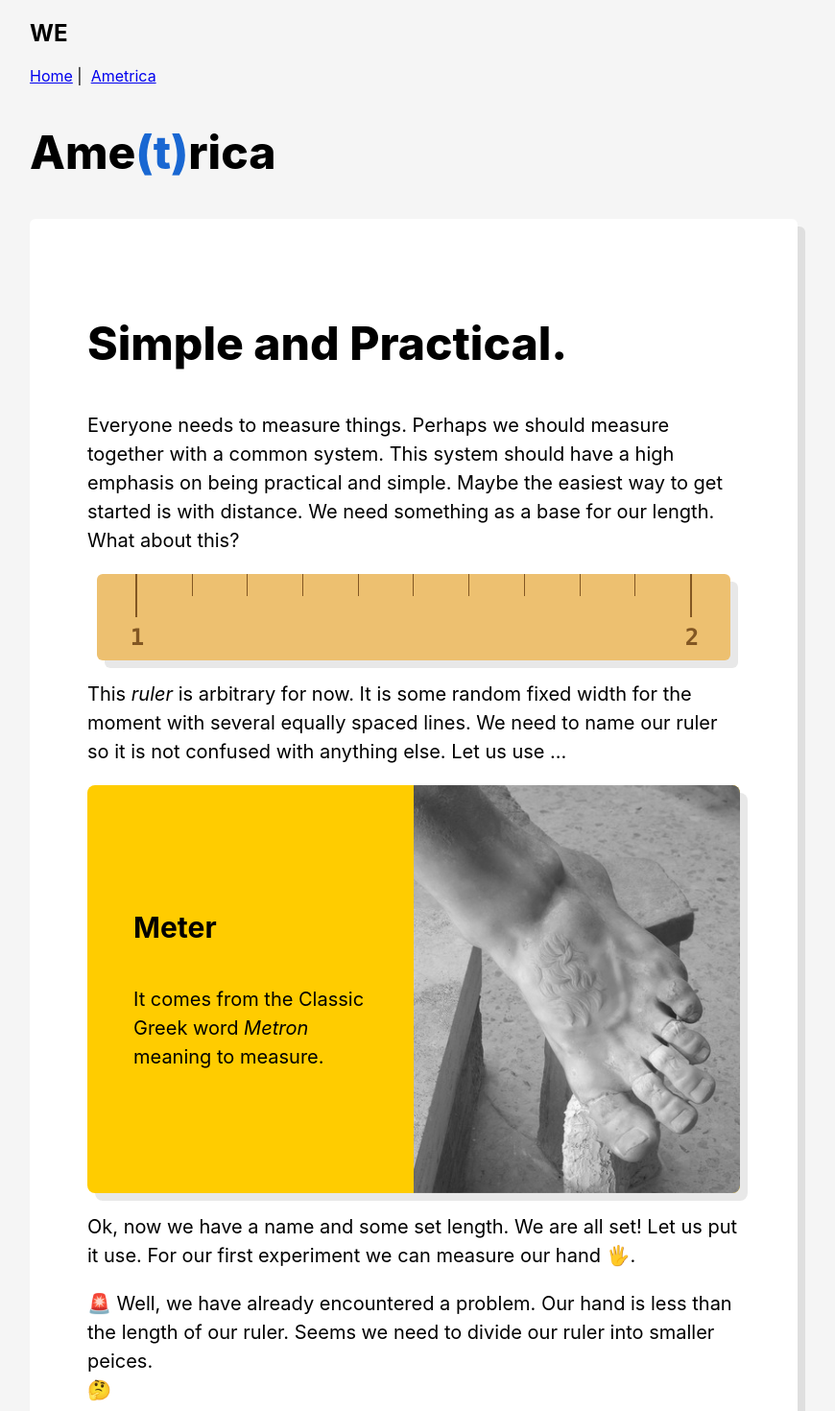
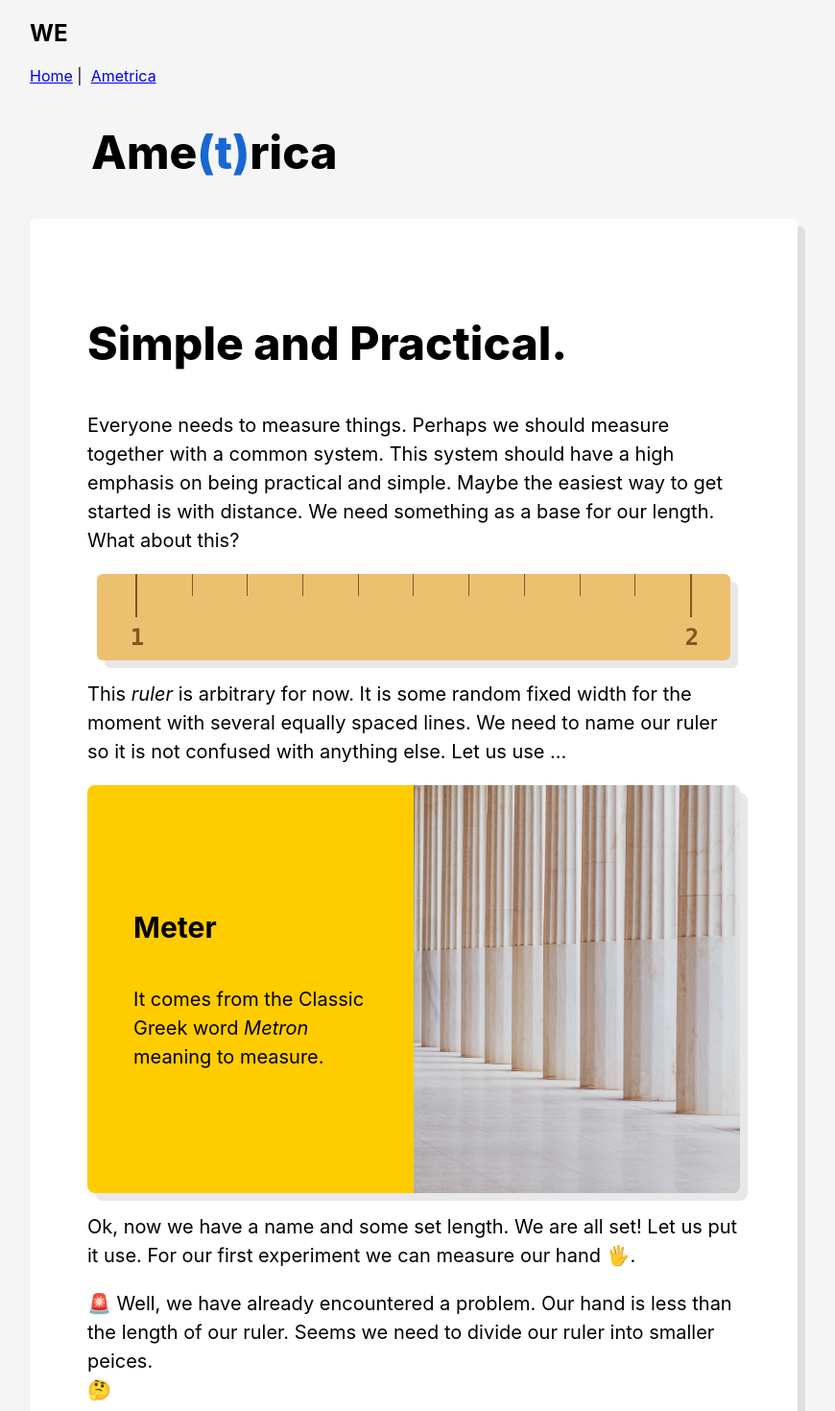
Before and after one commit to ronnross/waxeccentric, a Next.js app: page /ametrica/meter in a window 1280 px wide. Shown: the top 1470 px of the page at 96% size, without its empty margins (209-1079 px from the left). Built offline with nearby package versions, Linux system fonts and the light colour scheme.

Commit message:
New images and fixed title spacing

```diff
--- a/pages/ametrica/meter.js
+++ b/pages/ametrica/meter.js
@@ -10,7 +10,7 @@ const Meter = () => {
         <meta name="keywords" content="Meter" />
       </Head>
       <section name="meter">
-        <h1 className="Heading__title">
+        <h1 className="Heading__title pl-4">
           Ame<span className="blue">(t)</span>rica
         </h1>
         <article className="Section__article">
@@ -29,7 +29,7 @@ const Meter = () => {
             name our ruler so it is not confused with anything else. Let us use
             ...
           </p>
-          <MediaBox image="cossutius_foot.jpg">
+          <MediaBox image="laura-adai-E5ApkrnucMg-unsplash.jpg">
             <h2>Meter</h2>
             <p>
               It comes from the Classic Greek word <i>Metron</i> meaning to
@@ -88,7 +88,7 @@ const Meter = () => {
             Now I&apos;m getting excited. Mainly because it is so easy to move
             between the units.
           </p>
-          <MediaBox image="simon_stevin.jpg">
+          <MediaBox image="bady-abbas-hxi_yRxODNc-unsplash.jpg">
             <h2>Base 10</h2>
             <i>1.7m</i>
             <i>170cm</i>
--- a/styles/globals.css
+++ b/styles/globals.css
@@ -189,3 +189,13 @@ body {
   font-size: 8rem; /* 128px */
   line-height: 1;
 }
+
+.pl-4 {
+  padding-left: 1rem;
+}
+
+@media screen and (min-width: 800px) {
+  .pl-4 {
+    padding-left: 4rem;
+  }
+}
```
Also changed, not shown: public/bady-abbas-hxi_yRxODNc-unsplash.jpg (added), public/laura-adai-E5ApkrnucMg-unsplash.jpg (added).
